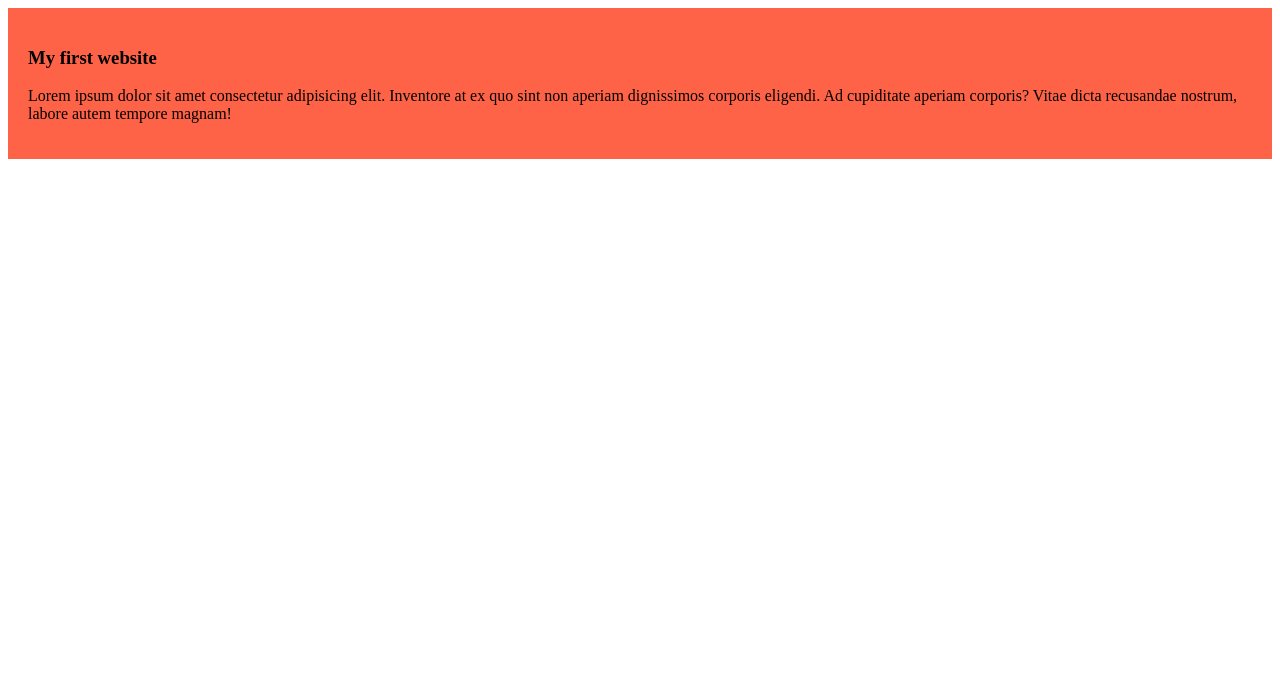
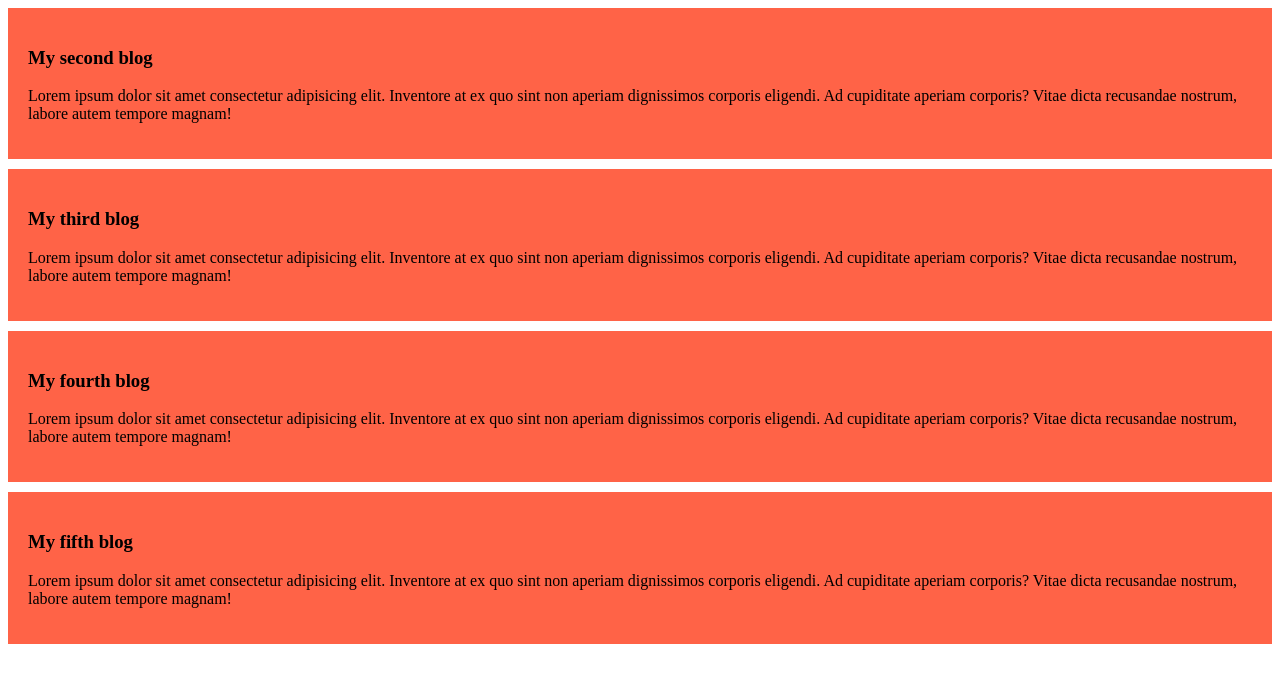
Before and after one commit to jannatuljyoti/my-simple-website, a plain HTML site: page index.html in a window 1280 px wide. Drawn offline with Linux system fonts and the light colour scheme.

Commit message:
added the second and third blog

```diff
--- a/index.html
+++ b/index.html
@@ -8,7 +8,19 @@
 </head>
 <body>
     <div>
-        <h3>My first website</h3>
+        <h3>My second blog</h3>
+        <p>Lorem ipsum dolor sit amet consectetur adipisicing elit. Inventore at ex quo sint non aperiam dignissimos corporis eligendi. Ad cupiditate aperiam corporis? Vitae dicta recusandae nostrum, labore autem tempore magnam!</p>
+    </div>
+    <div>
+        <h3>My third blog</h3>
+        <p>Lorem ipsum dolor sit amet consectetur adipisicing elit. Inventore at ex quo sint non aperiam dignissimos corporis eligendi. Ad cupiditate aperiam corporis? Vitae dicta recusandae nostrum, labore autem tempore magnam!</p>
+    </div>
+    <div>
+        <h3>My fourth blog</h3>
+        <p>Lorem ipsum dolor sit amet consectetur adipisicing elit. Inventore at ex quo sint non aperiam dignissimos corporis eligendi. Ad cupiditate aperiam corporis? Vitae dicta recusandae nostrum, labore autem tempore magnam!</p>
+    </div>
+    <div>
+        <h3>My fifth blog</h3>
         <p>Lorem ipsum dolor sit amet consectetur adipisicing elit. Inventore at ex quo sint non aperiam dignissimos corporis eligendi. Ad cupiditate aperiam corporis? Vitae dicta recusandae nostrum, labore autem tempore magnam!</p>
     </div>
 </body>
--- a/styles/blog.css
+++ b/styles/blog.css
@@ -1,4 +1,5 @@
 div{
     background-color: tomato;
     padding: 20px;
+    margin-bottom: 10px;
 }
```
